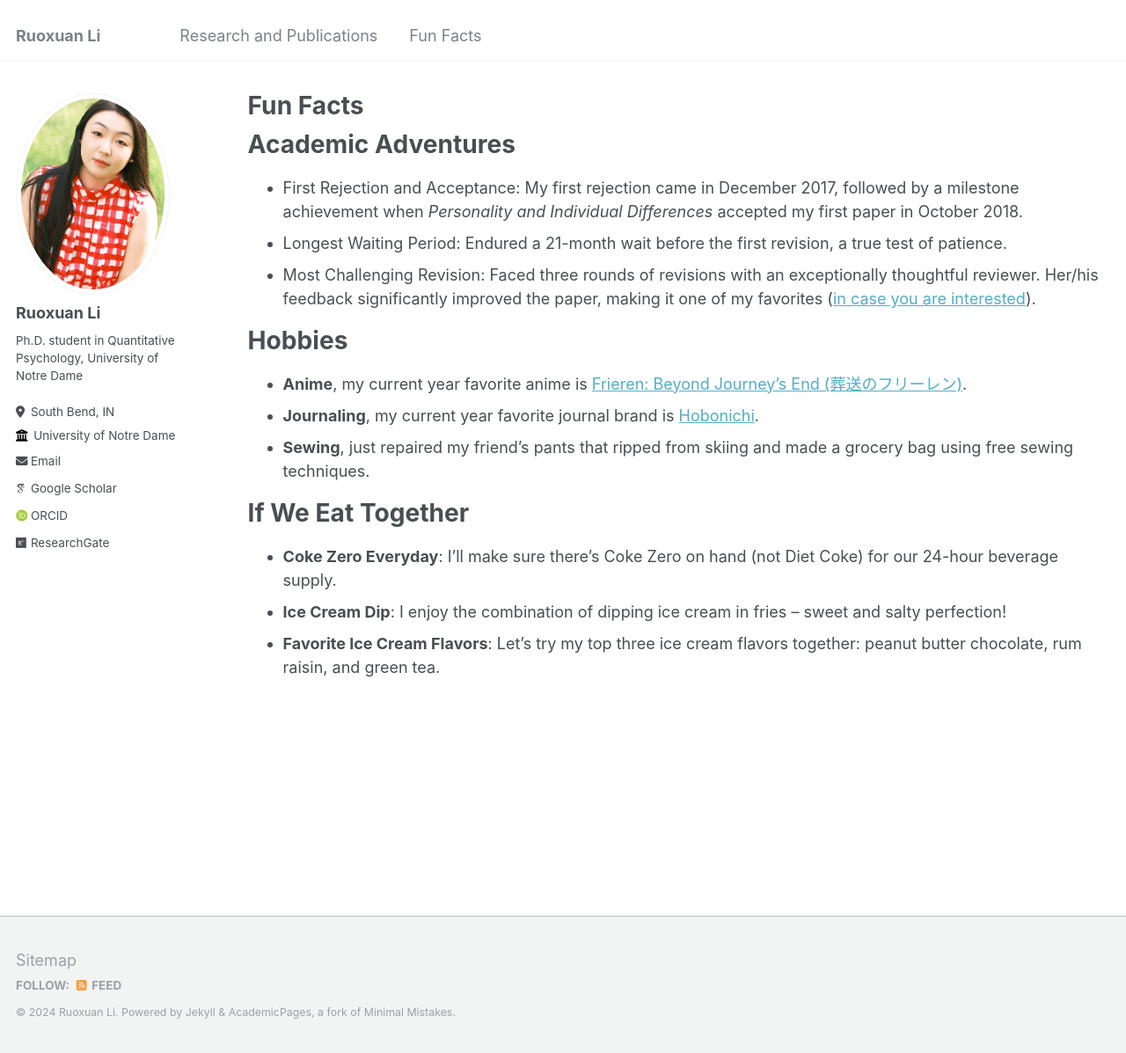
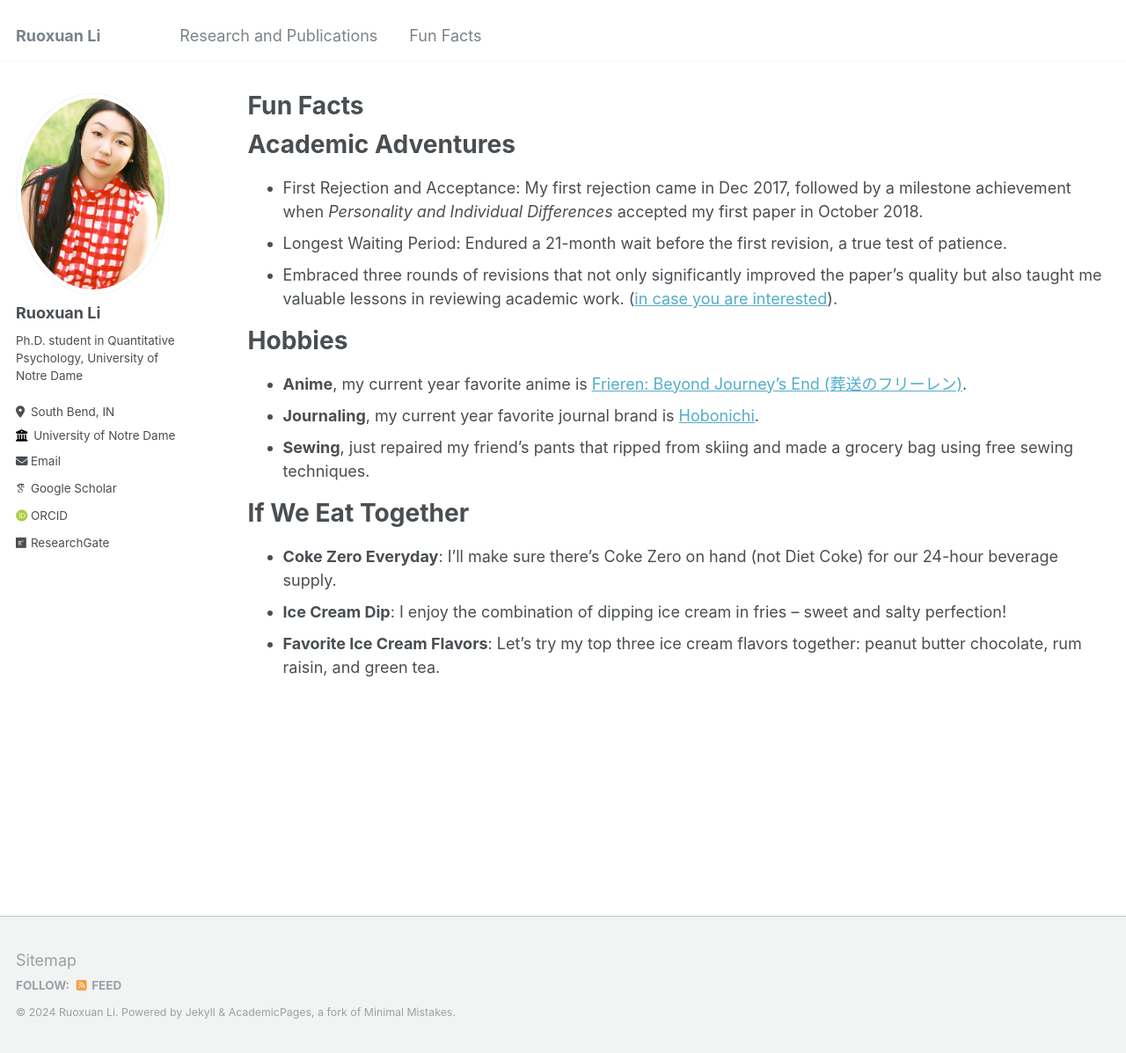
Before and after one commit to Ruoxuan-Li-Roxanne/Ruoxuan-Li-Roxanne.github.io, a Jekyll site: the page built from _pages/funfacts.md, in a window 1280 px wide and 1197 px high. Shown: the whole window at 88% size. Built offline with Jekyll 4.4.1, drawn with Linux system fonts in a browser that asks for light colours; some web fonts are replaced.

Commit message:
Update funfacts.md

```diff
--- a/_pages/funfacts.md
+++ b/_pages/funfacts.md
@@ -7,9 +7,9 @@ author_profile: true
 
 Academic Adventures
 ======
-- First Rejection and Acceptance: My first rejection came in December 2017, followed by a milestone achievement when *Personality and Individual Differences* accepted my first paper in October 2018.
+- First Rejection and Acceptance: My first rejection came in Dec 2017, followed by a milestone achievement when *Personality and Individual Differences* accepted my first paper in October 2018.
 - Longest Waiting Period: Endured a 21-month wait before the first revision, a true test of patience.
-- Most Challenging Revision: Faced three rounds of revisions with an exceptionally thoughtful reviewer. Her/his feedback significantly improved the paper, making it one of my favorites ([in case you are interested](https://link.springer.com/article/10.1007/s10902-019-00192-w)).
+- Embraced three rounds of revisions that not only significantly improved the paper’s quality but also taught me valuable lessons in reviewing academic work. ([in case you are interested](https://link.springer.com/article/10.1007/s10902-019-00192-w)).
 
 Hobbies
 ======
```
